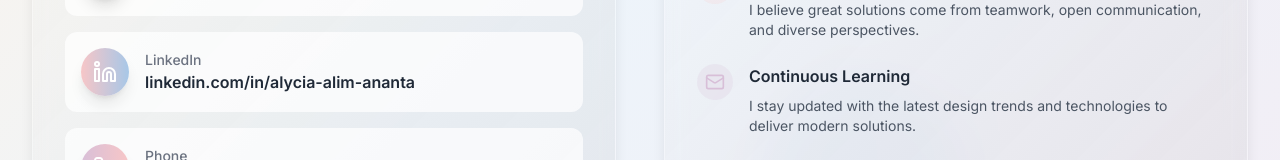
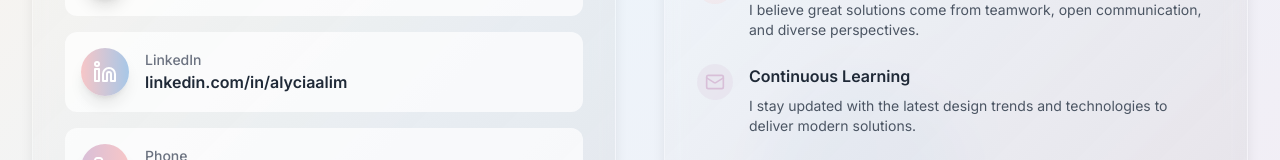
Before and after one commit to alyciaalimm/Portofolio-Alycia, a Next.js app: page / in a window 1280 px wide. Shown: the part 9926-10086 px from the top of the page. Built offline with nearby package versions, Linux system fonts and the light colour scheme.

Commit message:
linkedin update commit

```diff
--- a/components/Contact.tsx
+++ b/components/Contact.tsx
@@ -35,8 +35,8 @@ const Contact = () => {
     {
       icon: <Linkedin className="w-6 h-6" />,
       label: 'LinkedIn',
-      value: 'linkedin.com/in/alycia-alim-ananta',
-      href: 'https://linkedin.com/in/alycia-alim-ananta',
+      value: 'linkedin.com/in/alyciaalim',
+      href: 'https://linkedin.com/in/alyciaalim',
       color: 'from-pastel-pink to-pastel-blue'
     },
     {
--- a/components/Hero.tsx
+++ b/components/Hero.tsx
@@ -220,7 +220,7 @@ const Hero = () => {
               />
             </motion.a>
             <motion.a
-              href="https://linkedin.com/in/alycia-alim-ananta"
+              href="https://linkedin.com/in/alyciaalim"
               target="_blank"
               rel="noopener noreferrer"
               className="group relative p-4 bg-white/80 rounded-full shadow-lg backdrop-blur-sm border border-white/40"
```
Also changed, not shown: 1 other file (tests, documents, lock files or other folders).
